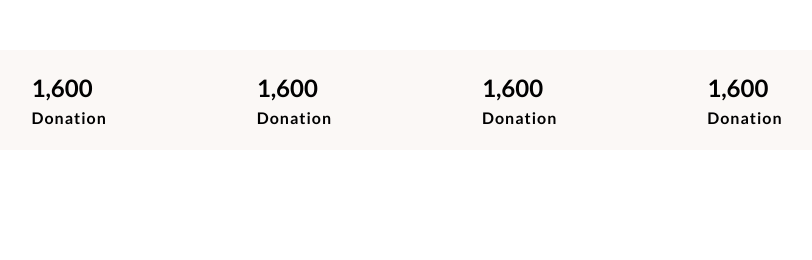
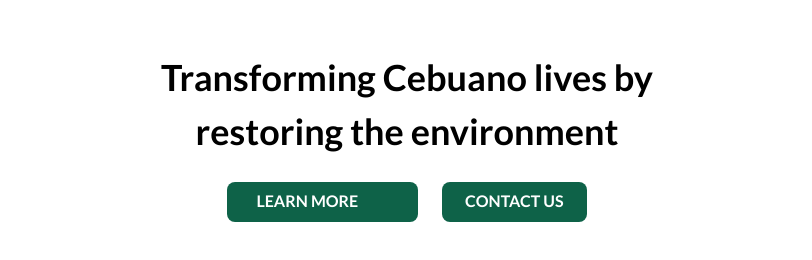
Before and after one commit to junaidxgit/charity, a plain HTML site: page index.html in a window 1280 px wide. Shown: the whole page, without its empty margins (233-1045 px from the left). Drawn offline with Linux system fonts and the light colour scheme.

Commit message:
defined hero content

```diff
--- a/css/styles.css
+++ b/css/styles.css
@@ -211,3 +211,23 @@ img{
        gap: 0;
     }
 }
+/* hero content */
+.hero__content{
+    text-align: center;
+    max-width: 520px;
+    margin: 0 auto;
+}
+
+.hero__content .btn{
+    margin:0 1rem ;
+}
+
+@media screen and (max-width:550px) {
+    .hero__content h1{
+        font-size: 2.4rem;
+    }
+    .hero__content .btn{
+        font-size: 1.2rem;
+        margin-bottom: 1rem;
+    }
+}
--- a/index.html
+++ b/index.html
@@ -15,23 +15,13 @@
     <link rel="stylesheet" href="css/styles.css" />
   </head>
   <body style="padding: 5rem">
-    <section class="container grid stats ">
-      <div class="stats__section">
-        <p class="stats__number">1,600</p>
-        <p class="stats__name">Donation</p>
-      </div>
-       <div class="stats__section">
-        <p class="stats__number">1,600</p>
-        <p class="stats__name">Donation</p>
-      </div>
-       <div class="stats__section">
-        <p class="stats__number">1,600</p>
-        <p class="stats__name">Donation</p>
-      </div>
-       <div class="stats__section">
-        <p class="stats__number">1,600</p>
-        <p class="stats__name">Donation</p>
-      </div>
-    </section>
+    <div class="hero__content">
+      <h1>Transforming Cebuano lives by restoring the environment</h1>
+      <footer>
+        <button class="btn btn--primary btn--streched" type="submit">learn more</button>
+        <button class="btn btn--primary" type="submit">contact us</button>
+
+      </footer>
+    </div>
   </body>
 </html>
```
Also changed, not shown: components.html (+8 -0 lines).
